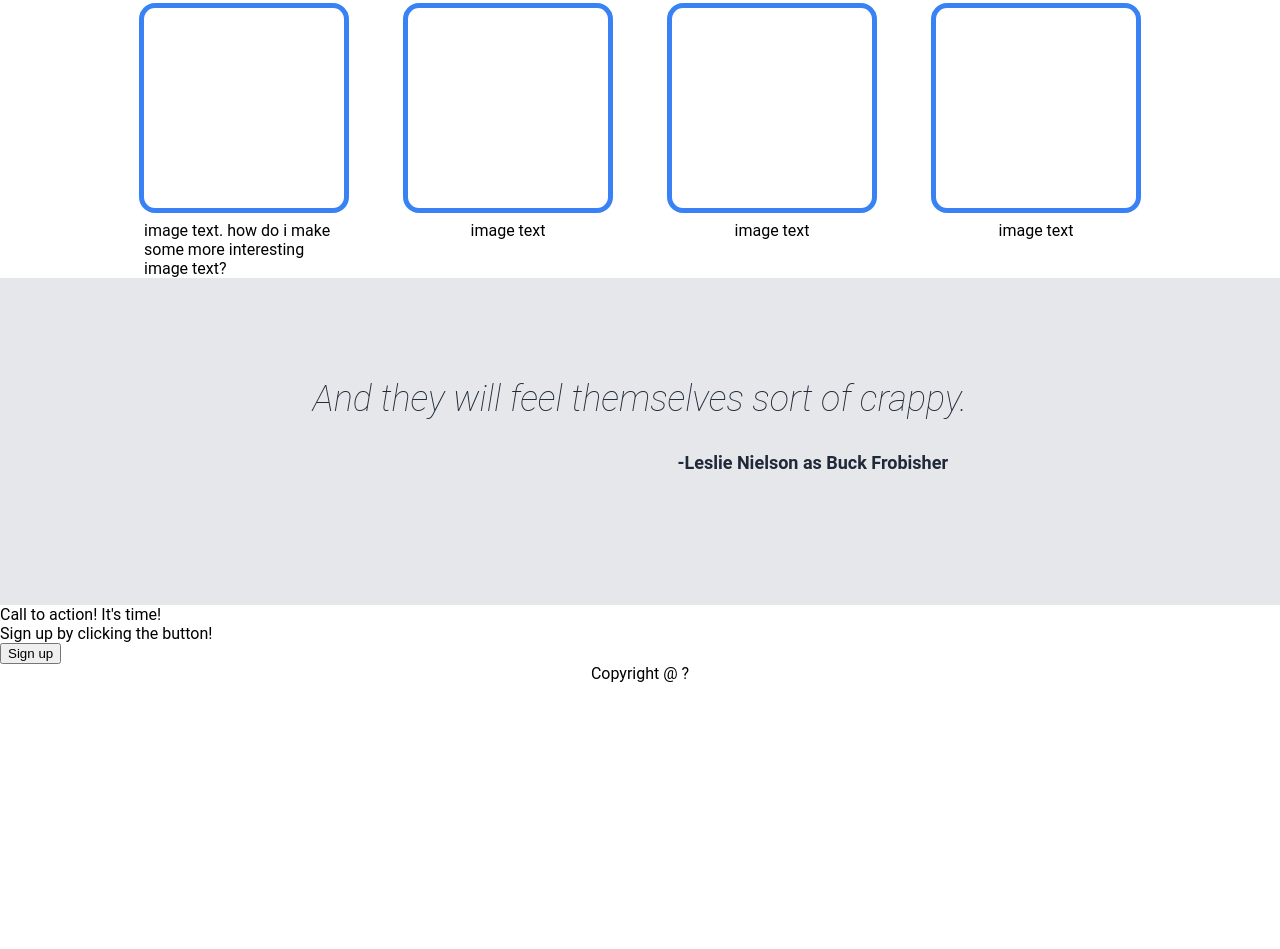
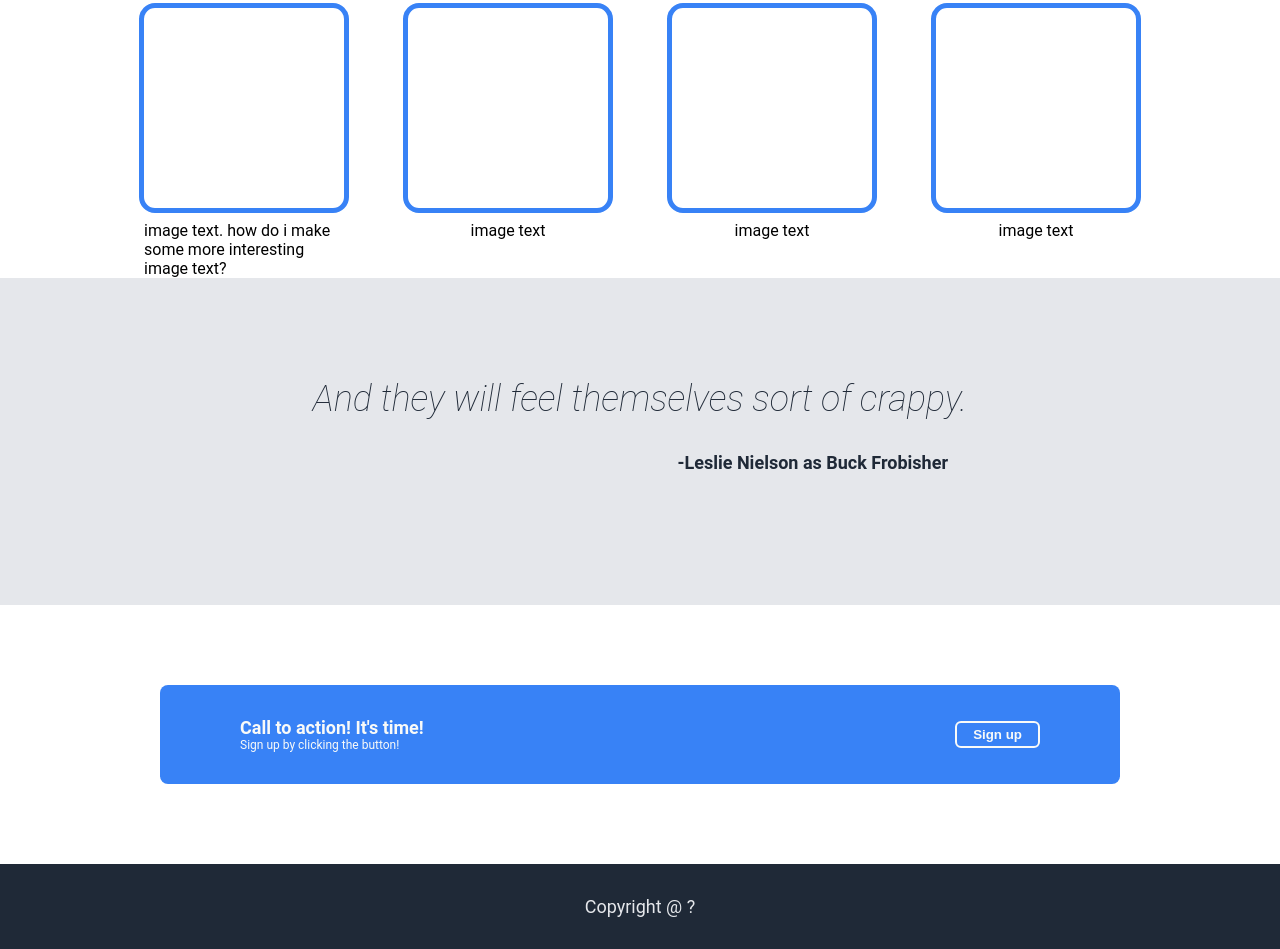
Before and after one commit to patrickpstapleton/Odin-Landing-Page, a plain HTML site: page index.html in a window 1280 px wide. Shown: the part 494-1443 px from the top of the page. Before the commit the page ends 1177 px from the top, so only its background shows below. Drawn offline with Linux system fonts and the light colour scheme.

Commit message:
style call to action and footer

```diff
--- a/styles.css
+++ b/styles.css
@@ -138,10 +138,51 @@ a {
   padding: 32px;
 }
 
+.call_to_action {
+  display: flex;
+  flex-direction: column;
+  justify-content: center;
+  align-items: stretch;
+  padding: 80px 160px;
+}
+
+.cta_block {
+  border-radius: 8px;
+  background-color: #3882f6;
+  padding: 32px 80px;
+  display: flex;
+}
+
+.cta_title {
+  color: #f9faf8;
+  font-size: 18px;
+  font-weight: bold;
+}
+
+.cta_subtitle {
+  color: #f9faf8;
+  font-size: 12px;
+}
+
+.cta_sign_up {
+  color: #f9faf8;
+  font-weight: bold;
+  border-color: #f9faf8;
+  border-style: solid;
+  border-radius: 6px;
+  background-color: #3882f6;
+  padding: 4px 16px;
+  margin-left: auto;
+  align-self: center;
+}
+
 .footer {
+  color: #e5e7eb;
+  font-size: 18px;
+  background-color: #1f2937;
+  padding: 32px;
   display: flex;
   justify-content: center;
   align-items: center;
   margin: 0;
-  padding: 0;
 }
```
